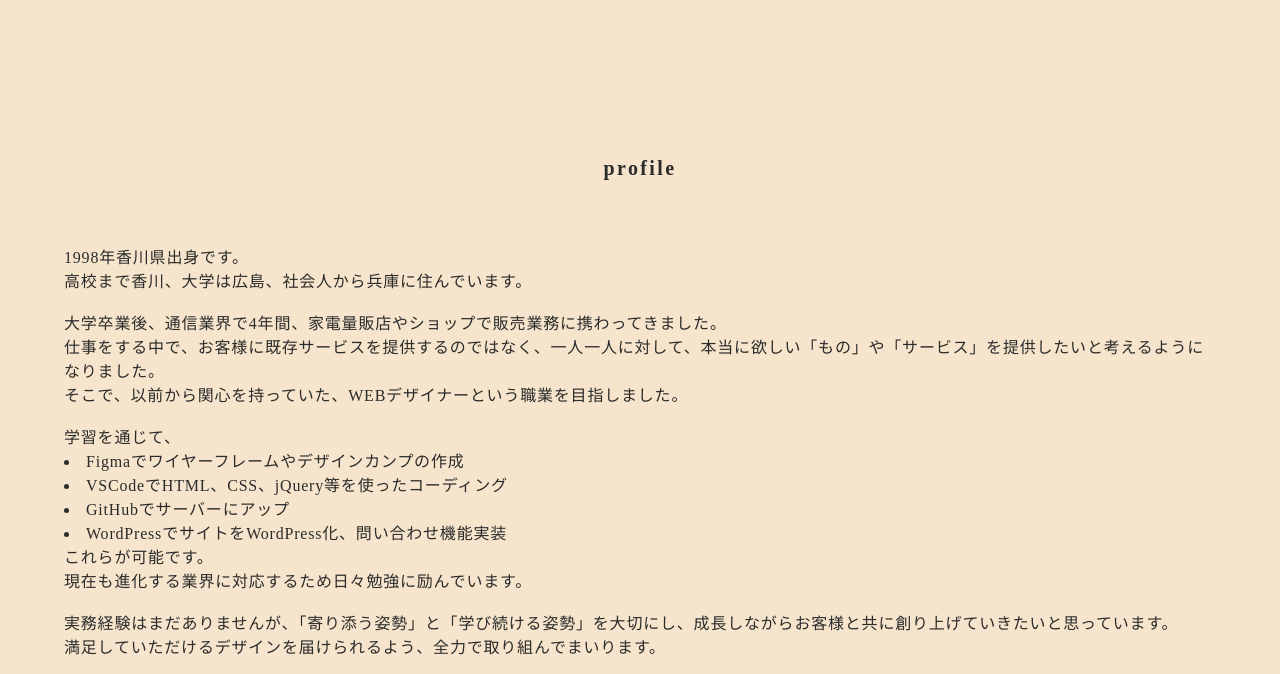
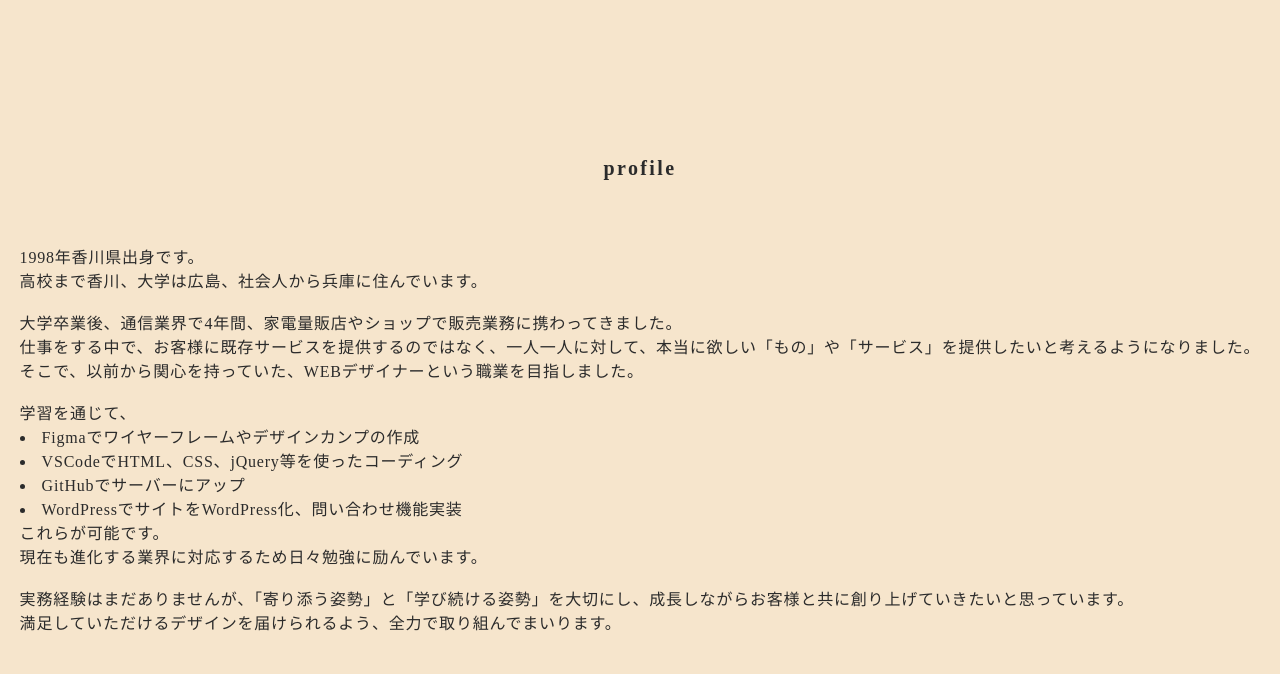
Before and after one commit to yuki1149/portfolio, a plain HTML site: page index.html in a window 1280 px wide. Shown: the part 1366-2040 px from the top of the page. Drawn offline with Linux system fonts and the light colour scheme; some packages are replaced by stand-ins of ours.

Commit message:
.profileのcss変更、responsiveのfooterの変更

```diff
--- a/css/style.css
+++ b/css/style.css
@@ -173,16 +173,20 @@ main {
     }
 
     .profile {
-        padding: 160px 64px 128px;
+        margin: 0 auto;
+        text-align: center;
+        padding-top: 160px;
+        margin-bottom: 64px;
 
         h3 {
-            text-align: center;
             margin-bottom: 64px;
             font-size: 20px;
             letter-spacing: 2.4px;
         }
 
         .profile__text {
+            text-align: left;
+            display: inline-block;
             ul {
                 li {
                     list-style-position: inside;
@@ -249,5 +253,8 @@ footer {
         h2{
             margin-bottom: 16px;
         }
+        p{
+            font-size: 15px;
+        }
     }
 }
```
